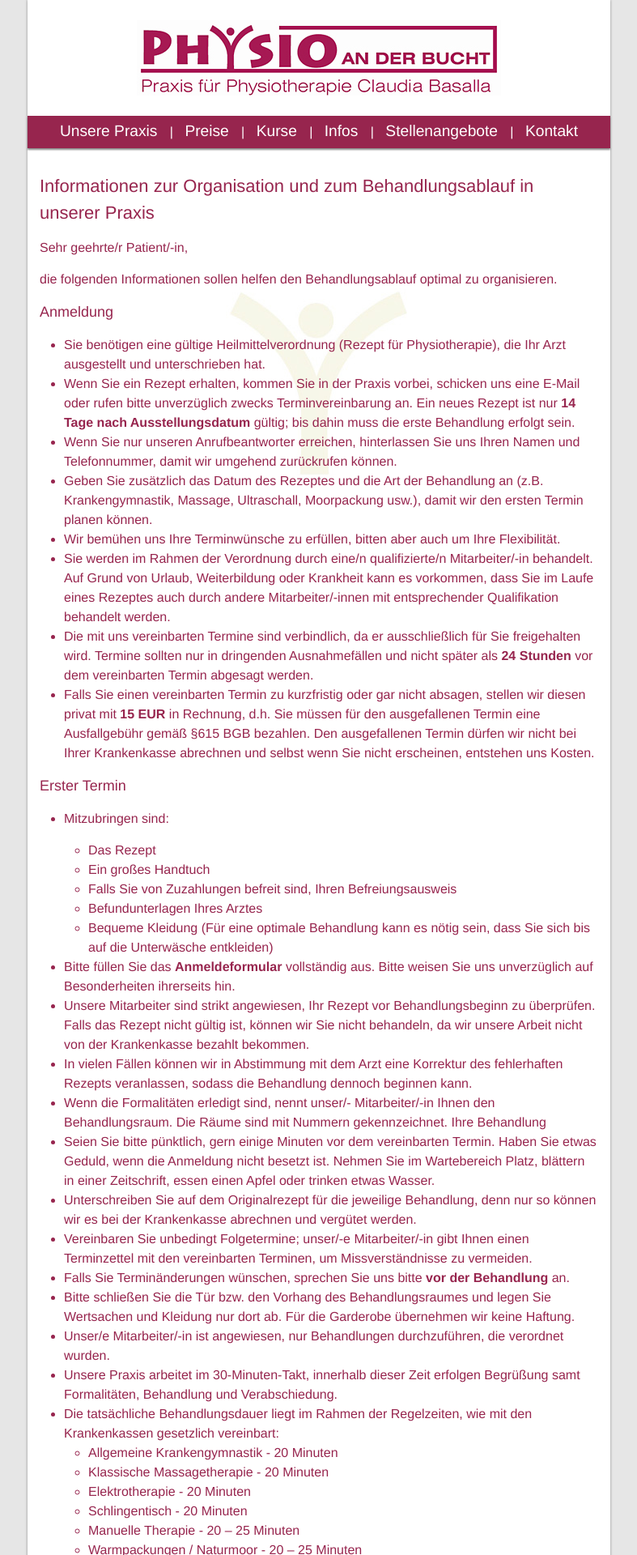
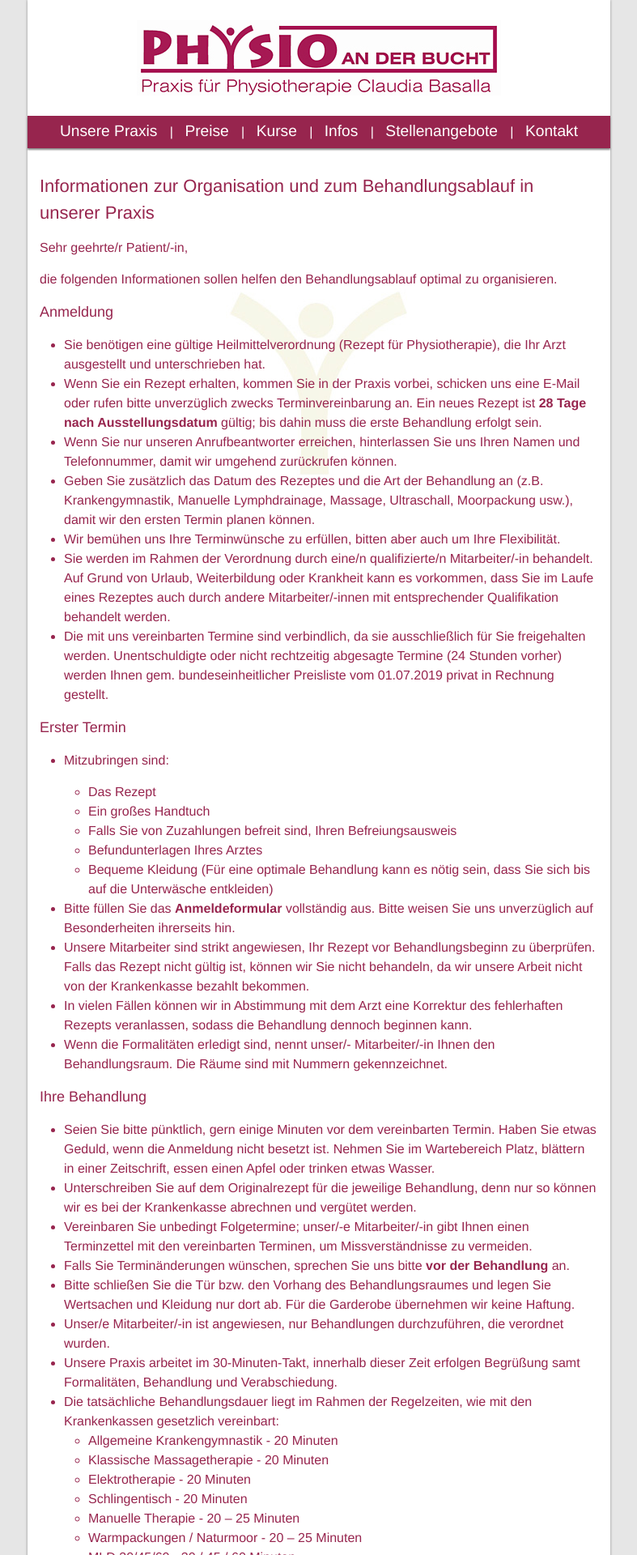
Before and after one commit to davidbasalla/physio_website_2, a Jekyll site: the page built from info.md, in a window 1280 px wide. Shown: the top 1920 px of the page at 81% size, without its empty margins (246-1033 px from the left). Built offline with Jekyll 4.4.1, drawn with Linux system fonts in a browser that asks for light colours; some of the changed text lies outside the part shown.

Commit message:
Upate feb 2021

```diff
--- a/_data/prices.json
+++ b/_data/prices.json
@@ -69,7 +69,7 @@
       "title": "Schröpfmassage",
       "duration": "25 min",
       "gruenes_rezept": "",
-      "ohne_rezept": "26,00"
+      "ohne_rezept": "32,50"
     },
     {
       "title": "Naturmoor-Einmalpackung",
--- a/_sass/_layout.scss
+++ b/_sass/_layout.scss
@@ -262,7 +262,7 @@
 .alert {
     border: solid;
     border-width: 5px;
-    border-color: #356183;
+    border-color: #3da539;
     padding: 30px;
 }
 
--- a/info.md
+++ b/info.md
@@ -13,13 +13,12 @@
 #### Anmeldung
 
 - Sie benötigen eine gültige Heilmittelverordnung (Rezept für Physiotherapie), die Ihr Arzt ausgestellt und unterschrieben hat.
-- Wenn Sie ein Rezept erhalten, kommen Sie in der Praxis vorbei, schicken uns eine E-Mail oder rufen bitte unverzüglich zwecks Terminvereinbarung an. Ein neues Rezept ist nur <b> 14 Tage nach Ausstellungsdatum </b> gültig; bis dahin muss die erste Behandlung erfolgt sein.
+- Wenn Sie ein Rezept erhalten, kommen Sie in der Praxis vorbei, schicken uns eine E-Mail oder rufen bitte unverzüglich zwecks Terminvereinbarung an. Ein neues Rezept ist <b> 28 Tage nach Ausstellungsdatum </b> gültig; bis dahin muss die erste Behandlung erfolgt sein.
 - Wenn Sie nur unseren Anrufbeantworter erreichen, hinterlassen Sie uns Ihren Namen und Telefonnummer, damit wir umgehend zurückrufen können.
-- Geben Sie zusätzlich das Datum des Rezeptes und die Art der Behandlung an (z.B. Krankengymnastik, Massage, Ultraschall, Moorpackung usw.), damit wir den ersten Termin planen können.
+- Geben Sie zusätzlich das Datum des Rezeptes und die Art der Behandlung an (z.B. Krankengymnastik, Manuelle Lymphdrainage, Massage, Ultraschall, Moorpackung usw.), damit wir den ersten Termin planen können.
 - Wir bemühen uns Ihre Terminwünsche zu erfüllen, bitten aber auch um Ihre Flexibilität.
 - Sie werden im Rahmen der Verordnung durch eine/n qualifizierte/n Mitarbeiter/-in behandelt. Auf Grund von Urlaub, Weiterbildung oder Krankheit kann es vorkommen, dass Sie im Laufe eines Rezeptes auch durch andere Mitarbeiter/-innen mit entsprechender Qualifikation behandelt werden.
-- Die mit uns vereinbarten Termine sind verbindlich, da er ausschließlich für Sie freigehalten wird. Termine sollten nur in dringenden Ausnahmefällen und nicht später als <b>24 Stunden</b> vor dem vereinbarten Termin abgesagt werden.
-- Falls Sie einen vereinbarten Termin zu kurzfristig oder gar nicht absagen, stellen wir diesen privat mit <b>15 EUR</b> in Rechnung, d.h. Sie müssen für den ausgefallenen Termin eine Ausfallgebühr gemäß §615 BGB bezahlen. Den ausgefallenen Termin dürfen wir nicht bei Ihrer Krankenkasse abrechnen und selbst wenn Sie nicht erscheinen, entstehen uns Kosten.
+- Die mit uns vereinbarten Termine sind verbindlich, da sie ausschließlich für Sie freigehalten werden. Unentschuldigte oder nicht rechtzeitig abgesagte Termine (24 Stunden vorher) werden Ihnen gem. bundeseinheitlicher Preisliste vom 01.07.2019 privat in Rechnung gestellt.
 
 #### Erster Termin
 
@@ -34,7 +33,10 @@
 - Bitte füllen Sie das <b>Anmeldeformular</b> vollständig aus. Bitte weisen Sie uns unverzüglich auf Besonderheiten ihrerseits hin.
 - Unsere Mitarbeiter sind strikt angewiesen, Ihr Rezept vor Behandlungsbeginn zu überprüfen. Falls das Rezept nicht gültig ist, können wir Sie nicht behandeln, da wir unsere Arbeit nicht von der Krankenkasse bezahlt bekommen.
 - In vielen Fällen können wir in Abstimmung mit dem Arzt eine Korrektur des fehlerhaften Rezepts veranlassen, sodass die Behandlung dennoch beginnen kann.
-- Wenn die Formalitäten erledigt sind, nennt unser/- Mitarbeiter/-in Ihnen den Behandlungsraum. Die Räume sind mit Nummern gekennzeichnet. Ihre Behandlung
+- Wenn die Formalitäten erledigt sind, nennt unser/- Mitarbeiter/-in Ihnen den Behandlungsraum. Die Räume sind mit Nummern gekennzeichnet.
+
+#### Ihre Behandlung
+
 - Seien Sie bitte pünktlich, gern einige Minuten vor dem vereinbarten Termin. Haben Sie etwas Geduld, wenn die Anmeldung nicht besetzt ist. Nehmen Sie im Wartebereich Platz, blättern in einer Zeitschrift, essen einen Apfel oder trinken etwas Wasser.
 - Unterschreiben Sie auf dem Originalrezept für die jeweilige Behandlung, denn nur so können wir es bei der Krankenkasse abrechnen und vergütet werden.
 - Vereinbaren Sie unbedingt Folgetermine; unser/-e Mitarbeiter/-in gibt Ihnen einen Terminzettel mit den vereinbarten Terminen, um Missverständnisse zu vermeiden.
@@ -50,13 +52,16 @@
   - Schlingentisch - 20 Minuten
   - Manuelle Therapie - 20 – 25 Minuten
   - Warmpackungen / Naturmoor - 20 – 25 Minuten
-  - MLD - 30 / 45 / 60 Minuten.
+  - MLD 30/45/60 - 30 / 45 / 60 Minuten.
 
 #### Nach der Behandlung
 
 - Kleiden Sie sich im Behandlungsraum wieder an und achten Sie darauf, keine Wertsachen, Kleidungsstücke oder Handtücher liegen zu lassen.
 - Bitte hinterlassen Sie die Kabine so, wie Sie sie vorgefunden haben.
-- Ihr Handtuch können wir gerne für Sie während einer Behandlungsserie aufbewahren. Nach der letzten Behandlung nehmen Sie es bitte mit, da vergessene Handtücher maximal zwei Monate aufbewahrt und danach entsorgt werden. Rezeptgebühr und Zuzahlung
+- Ihr Handtuch können wir gerne für Sie während einer Behandlungsserie aufbewahren. Nach der letzten Behandlung nehmen Sie es bitte mit, da vergessene Handtücher maximal zwei Monate aufbewahrt und danach entsorgt werden.
+
+#### Rezeptgebühr und Zuzahlung
+
 - Die Höhe der Zuzahlung ist gesetzlich festgelegt und beträgt pro Rezept 10 EUR plus 10% Eigenanteil des Bruttowertes. Sie muss für jedes einzelne Rezept bezahlt werden.
 - Ausgenommen hiervon sind Patienten mit dem Ausweis „Befreit von allen Zuzahlungen“.
 - Die Zahlung ist nach der zweiten Behandlung zu leisten; in Bar oder per Banküberweisung.
```
Also changed, not shown: other parts of info.md (+1 -1 lines), _layouts/praxis.html (+5 -2 lines), kontakt.md (+4 -4 lines).
